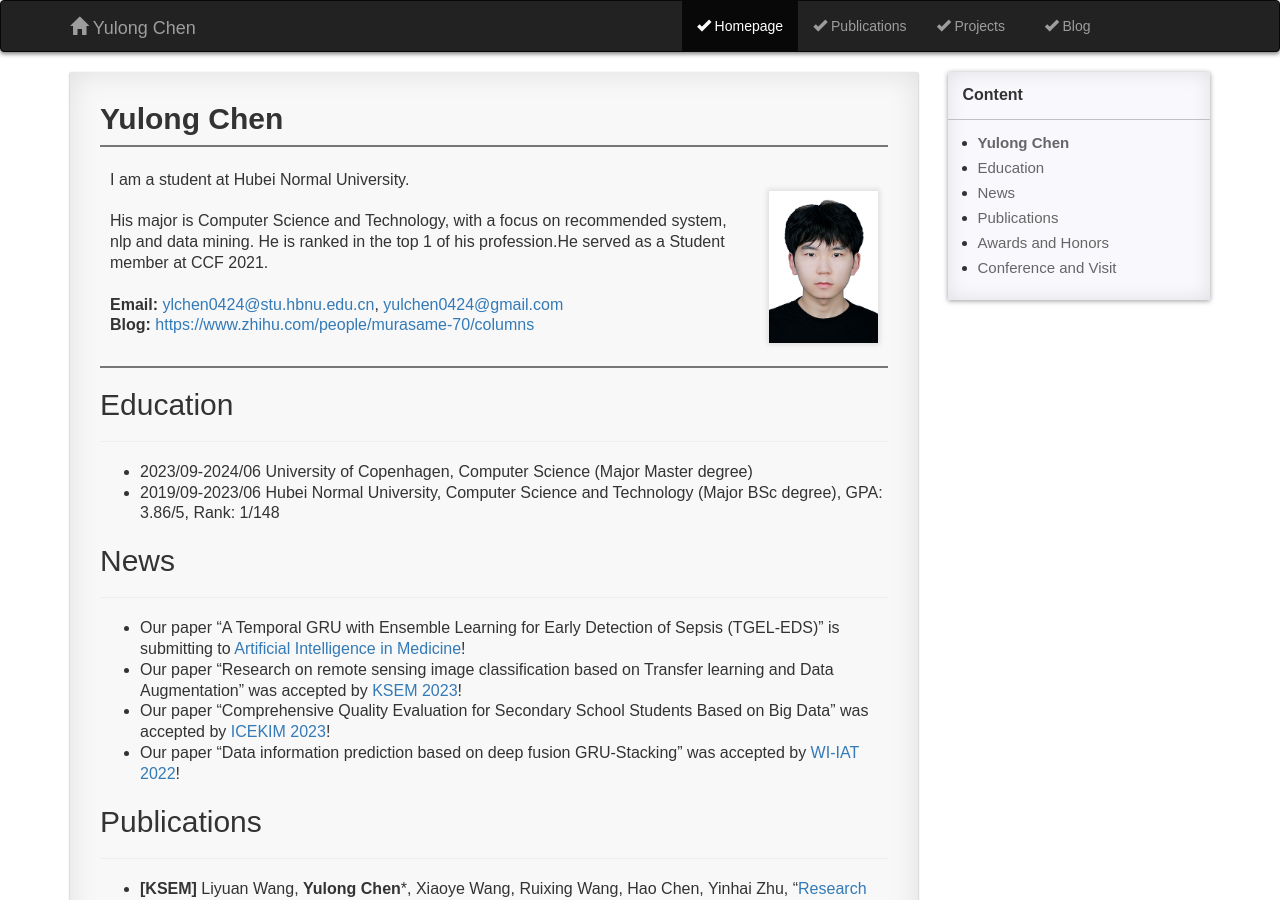
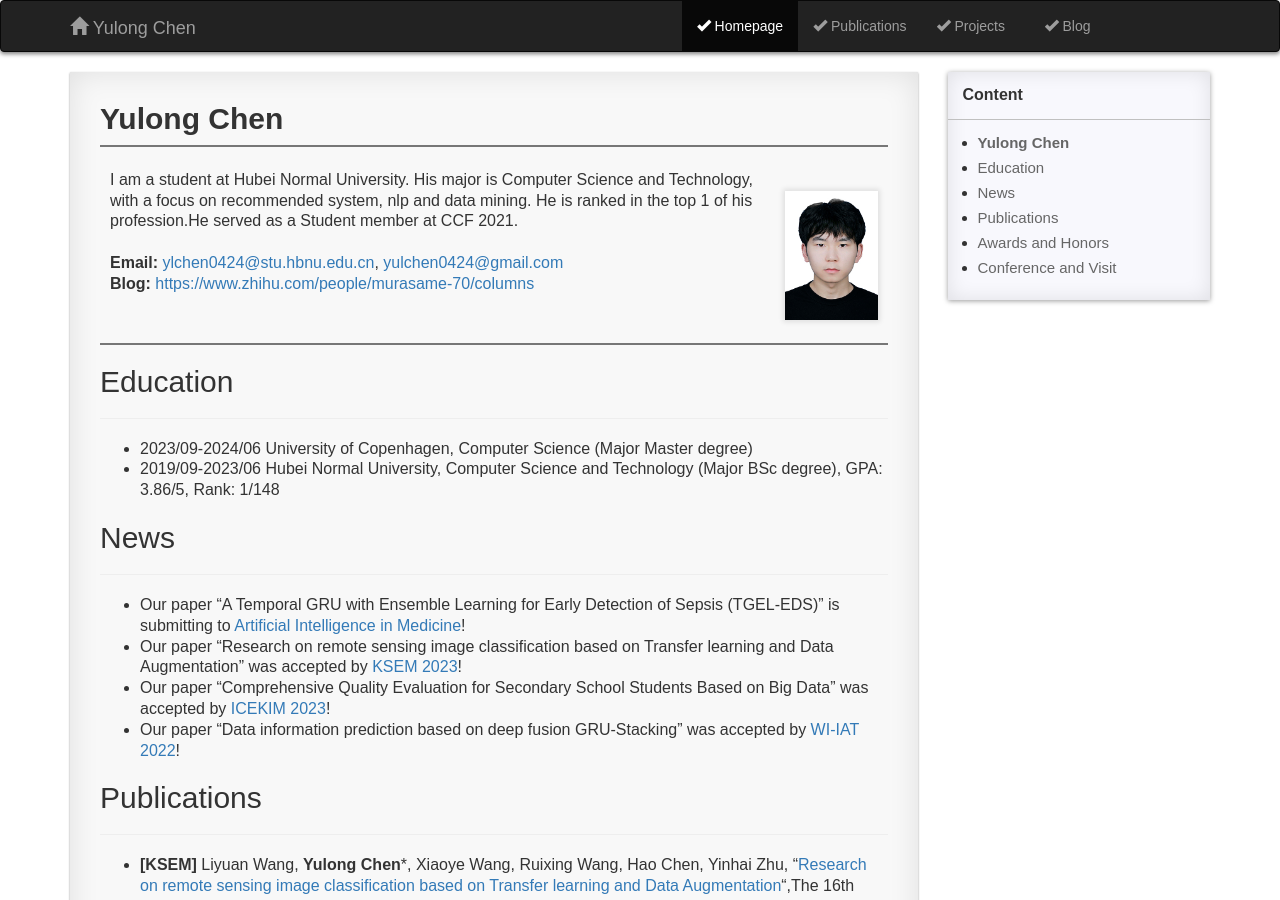
Before and after one commit to yulongC/yulongC.github.io, a Jekyll site: the page built from pages/1_homepage.md, in a window 1280 px wide and 900 px high. Built offline with Jekyll 4.4.1, drawn with Linux system fonts in a browser that asks for light colours; comment, search, counter and statistics services are not loaded.

```diff
--- a/pages/1_homepage.md
+++ b/pages/1_homepage.md
@@ -11,7 +11,7 @@ permalink: /homepage/
 
 ## **Yulong Chen**
 
-| <br> I am a student at Hubei Normal University.<br><br>His major is Computer Science and Technology, with a focus on recommended system, nlp and data mining. He is ranked in the top 1 of his profession.He served as a Student member at CCF 2021. <br> <br> **Email:** <ylchen0424@stu.hbnu.edu.cn>, <yulchen0424@gmail.com> <br> **Blog:** <https://www.zhihu.com/people/murasame-70/columns>  <br> <br> | <br> &emsp; ![image](https://github.com/yulongC/yulongC.github.io/blob/main/images/%E5%85%8D%E5%86%A0%E7%85%A7%E7%99%BD%E5%BA%95.jpg) <br> <br> |
+| <br> I am a student at Hubei Normal University. His major is Computer Science and Technology, with a focus on recommended system, nlp and data mining. He is ranked in the top 1 of his profession.He served as a Student member at CCF 2021. <br> <br> **Email:** <ylchen0424@stu.hbnu.edu.cn>, <yulchen0424@gmail.com> <br> **Blog:** <https://www.zhihu.com/people/murasame-70/columns>  <br> <br> | <br> &emsp; ![image](https://github.com/yulongC/yulongC.github.io/blob/main/images/%E5%85%8D%E5%86%A0%E7%85%A7%E7%99%BD%E5%BA%95.jpg) <br> <br> |
 
 ## Education
 
```
